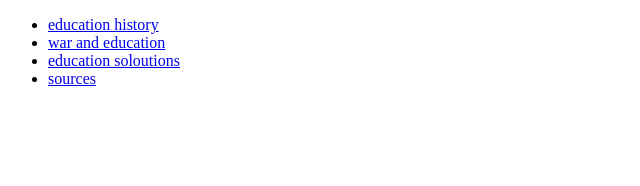
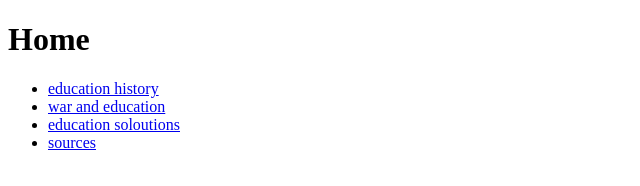
Before and after one commit to colekightlinger/education-issues.html, a plain HTML site: page index.html in a window 1280 px wide. Shown: the whole page, without its empty margins (0-640 px from the left). Drawn offline with Linux system fonts and the light colour scheme.

Commit message:
Update index.html

```diff
--- a/index.html
+++ b/index.html
@@ -4,6 +4,7 @@
 <title>home</title>
 </head>
 <body>
+ <h1>Home</h1>
 <ul>
  <li><a href="education history.html">education history</a></li>
  <li><a href="war-and-education.html">war and education</a></li>
```
